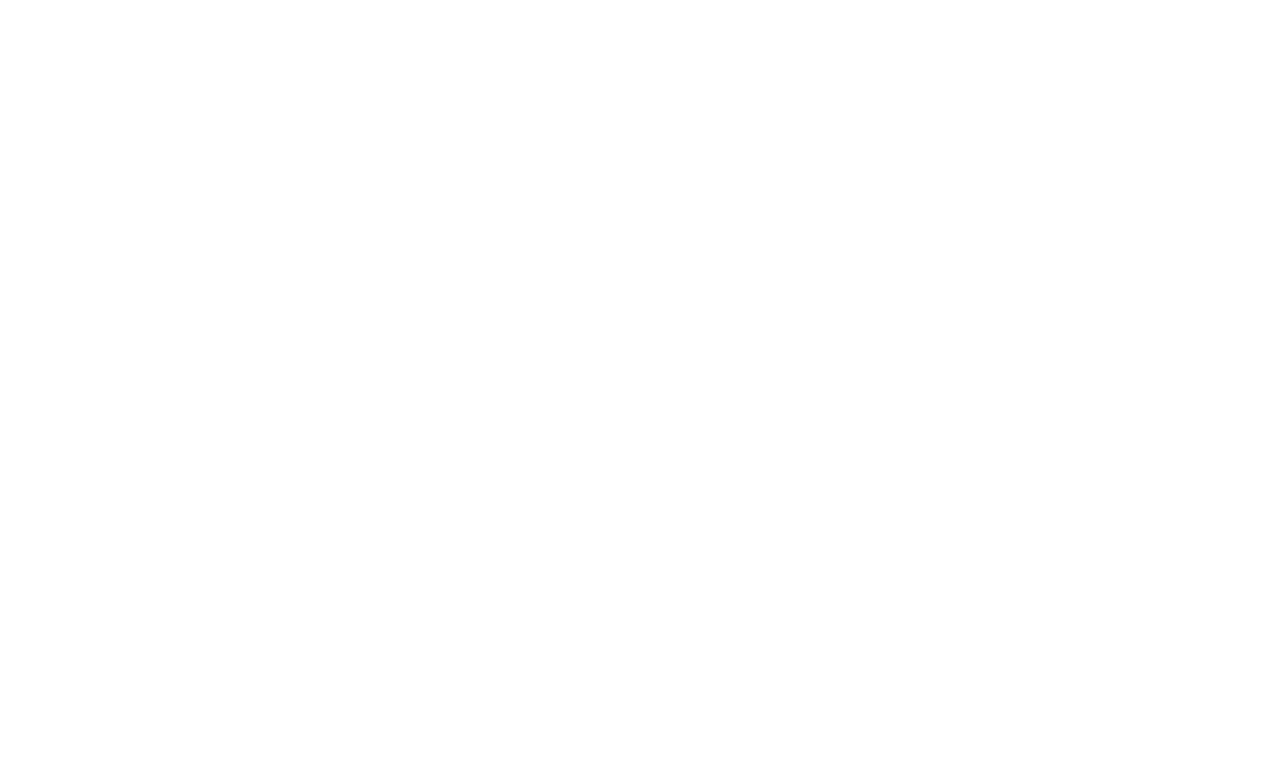
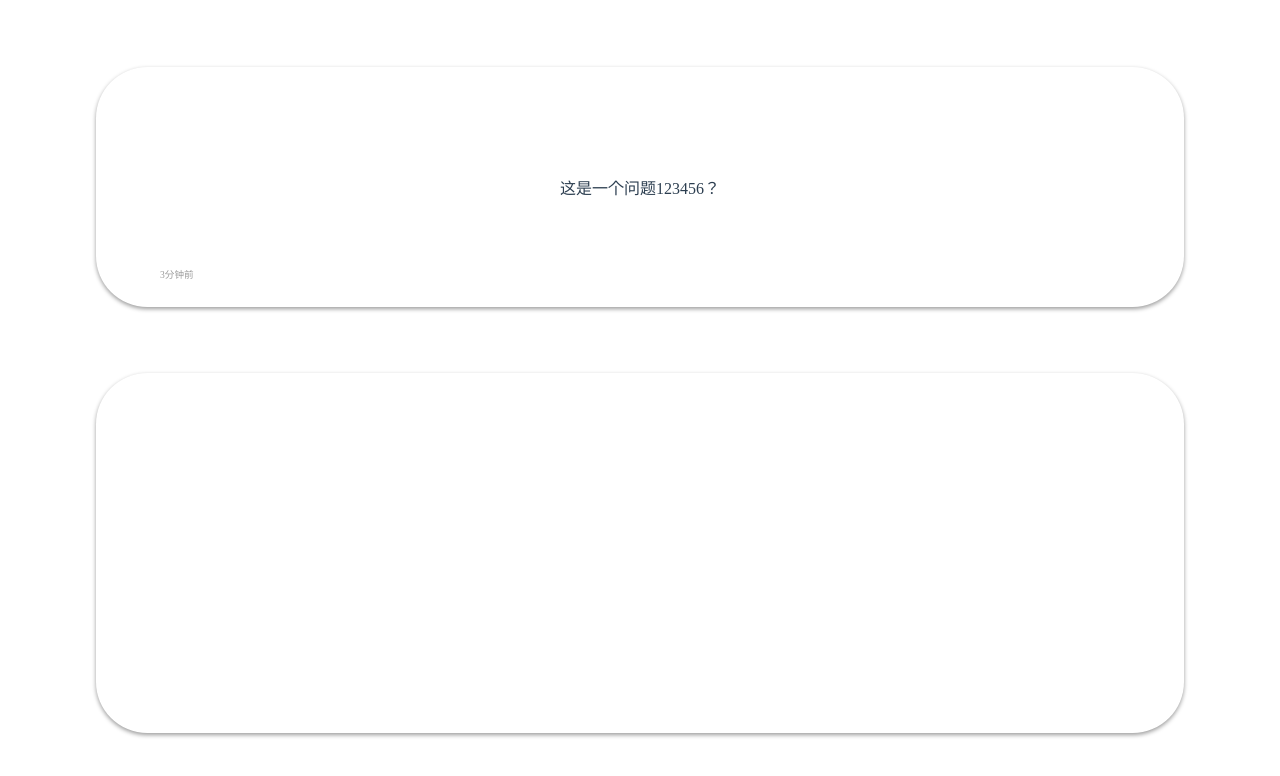
Before and after one commit to Thungghuan/tape, a Vue app: page /answer/1 in a window 1280 px wide. Before the commit this address had no page. Shown: the top 776 px of the page. Built offline with nearby package versions, Linux system fonts and the light colour scheme.

Commit message:
feat: add answer page route

```diff
--- a/src/components/Question.vue
+++ b/src/components/Question.vue
@@ -1,8 +1,8 @@
 <template>
   <div class="question">
-    <div class="ask-time">{{ question.ask_time }}</div>
+    <div class="ask-time">{{ question.date }}</div>
     <div class="ask-text">
-      <span>{{ question.question_text }}</span>
+      <span>{{ question.question }}</span>
     </div>
     <div class="more-btn">&gt;</div>
   </div>
--- a/src/router/index.js
+++ b/src/router/index.js
@@ -1,6 +1,7 @@
 import { createRouter, createWebHistory } from "vue-router";
-import Home from "../views/home/Home.vue";
-import Ask from "../views/ask/Ask.vue";
+import Home from "@/views/home/Home.vue";
+import Ask from "@/views/ask/Ask.vue";
+import Answer from "@/views/answer/Answer.vue";
 
 const routes = [
   {
@@ -12,6 +13,11 @@
     path: "/ask",
     name: "Ask",
     component: Ask
+  },
+  {
+    path: "/answer/:id",
+    name: "Answer",
+    component: Answer
   },
   {
     path: "/about",
--- /dev/null
+++ b/src/views/answer/Answer.vue
@@ -0,0 +1,91 @@
+<template>
+  <div class="wrapper">
+    <div class="question">
+      <span>{{ question.question }}</span>
+      <div class="date">{{ question.date }}</div>
+    </div>
+    <div class="answer"></div>
+  </div>
+</template>
+
+<script>
+export default {
+  data() {
+    return {
+      question: {},
+      questions: [
+        {
+          id: 1,
+          date: "3分钟前",
+          question: "这是一个问题123456？",
+          answer: "这是一个回答哦654321"
+        },
+        {
+          id: 2,
+          date: "3分钟前",
+          question: "这是一个问题123456？",
+          answer: "这是一个回答哦654321"
+        },
+        {
+          id: 3,
+          date: "3分钟前",
+          question: "这是一个问题123456？",
+          answer: "这是一个回答哦654321"
+        },
+        {
+          id: 4,
+          date: "3分钟前",
+          question: "这是一个问题123456？",
+          answer: "这是一个回答哦654321"
+        }
+      ]
+    };
+  },
+  created() {
+    // 模拟请求问题数据
+    let id = this.$route.params.id;
+    for (let index in this.questions) {
+      if (this.questions[index].id == id) {
+        this.question = this.questions[index];
+      }
+    }
+  }
+};
+</script>
+
+<style scoped>
+.wrapper {
+  height: 100vh;
+  display: flex;
+  flex-direction: column;
+  justify-content: space-evenly;
+  align-items: center;
+}
+.question,
+.answer {
+  width: 85vw;
+  border-radius: 4vw;
+  box-shadow: 0 2px 4px #9c9c9c;
+  position: relative;
+  margin: 0 auto;
+  background-color: #ffffff;
+}
+.question {
+  height: 30vh;
+  display: flex;
+  justify-content: center;
+  align-items: center;
+  font-family: "黑体";
+  position: relative;
+}
+.question .date {
+  position: absolute;
+  top: 25vh;
+  left: 5vw;
+  font-size: 0.6em;
+  color: #9c9c9c;
+}
+.answer {
+  height: 45vh;
+}
+</style>
--- a/src/views/home/Home.vue
+++ b/src/views/home/Home.vue
@@ -13,7 +13,7 @@
 <script>
 // @ is an alias to /src
 import AskWrapper from "@/components/AskWrapper.vue";
-import QuestionWrapper from "@/components/QuestionWrapper.vue";
+import QuestionWrapper from "@/views/home/QuestionWrapper.vue";
 
 export default {
   name: "Home",
--- a/src/components/QuestionWrapper.vue
+++ b/src/views/home/QuestionWrapper.vue
@@ -9,9 +9,10 @@
       </div>
     </div>
     <question
-      v-for="(question, key) in questions"
+      v-for="question in questions"
       :question="question"
-      :key="key"
+      :key="question.id"
+      @click="pushAnswerRoute(question)"
     />
   </div>
 </template>
@@ -27,20 +28,28 @@
       profile_url: "http://cdn.thungghuan.xyz/lzh-68888866.jpg",
       questions: [
         {
-          ask_time: "3分钟前",
-          question_text: "这是一个问题123456？"
+          id: 1,
+          date: "3分钟前",
+          question: "这是一个问题123456？",
+          answer: "这是一个回答哦654321"
         },
         {
-          ask_time: "3分钟前",
-          question_text: "这是一个问题？"
+          id: 2,
+          date: "3分钟前",
+          question: "这是一个问题123456？",
+          answer: "这是一个回答哦654321"
         },
         {
-          ask_time: "3分钟前",
-          question_text: "这是一个问题？"
+          id: 3,
+          date: "3分钟前",
+          question: "这是一个问题123456？",
+          answer: "这是一个回答哦654321"
         },
         {
-          ask_time: "3分钟前",
-          question_text: "这是一个问题？"
+          id: 4,
+          date: "3分钟前",
+          question: "这是一个问题123456？",
+          answer: "这是一个回答哦654321"
         }
       ]
     };
@@ -54,6 +63,11 @@
         "font-size": `${1.5 -
           Math.floor((this.username.length + 8) / 4) * 0.1}em`
       };
+    }
+  },
+  methods: {
+    pushAnswerRoute(question) {
+      this.$router.push("/answer/" + question.id);
     }
   }
 };
```
